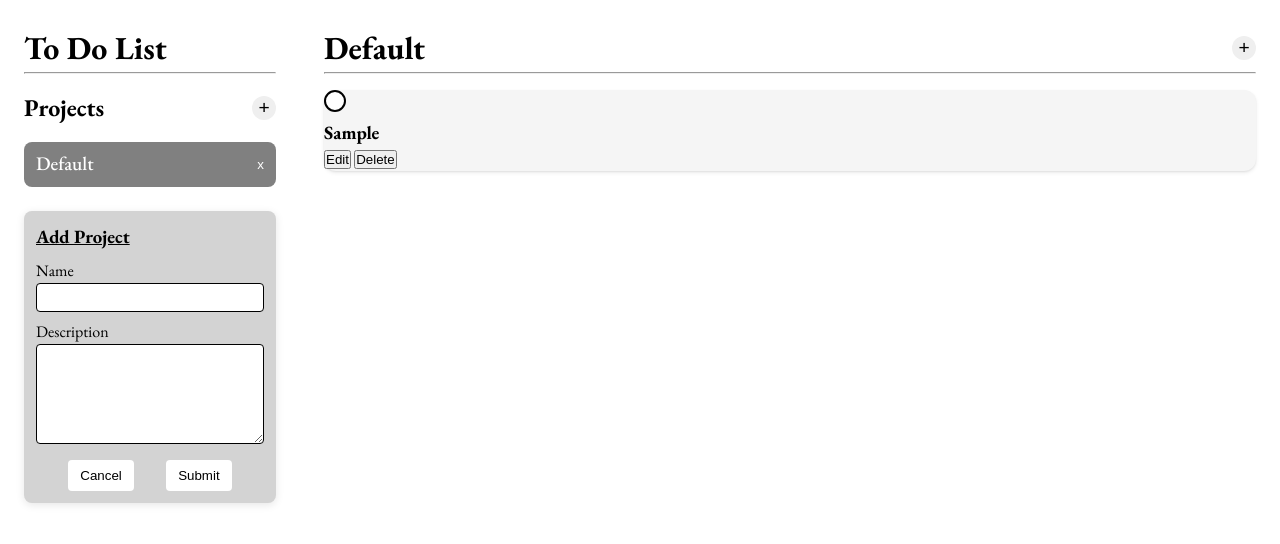
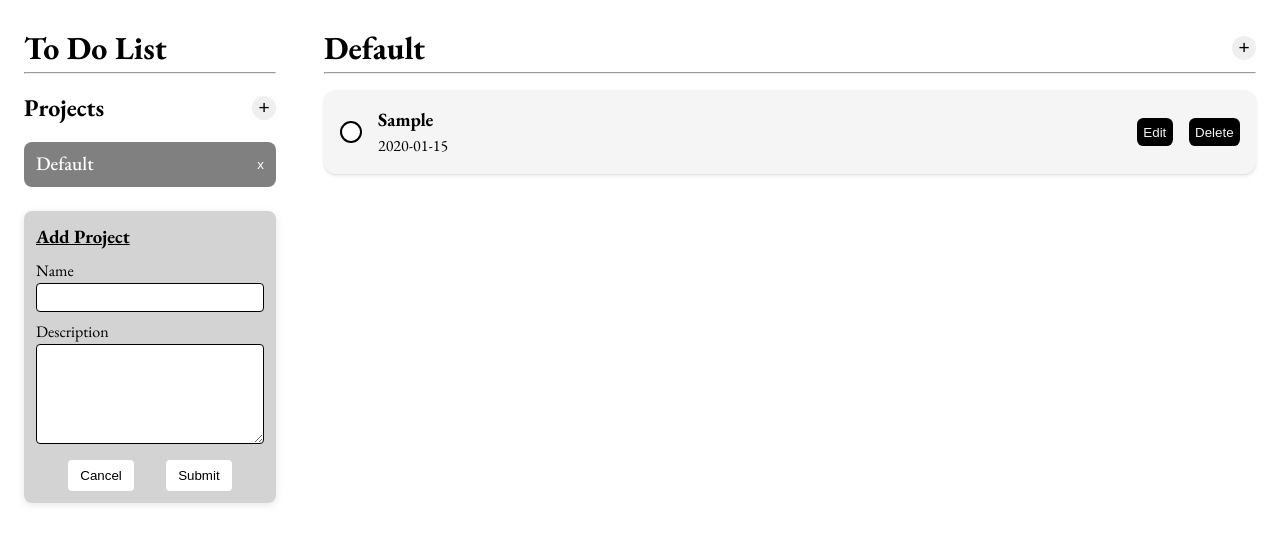
Before and after one commit to Burrpiee/TOP_TodoList_2ndTry, a website built with webpack: page src/template.html in a window 1280 px wide. Both pictures are taken after typing "Sample", "Sample", "2020-01-15", "Sample" into the empty fields and a click on the button "Add". Built offline with nearby package versions, Linux system fonts and the light colour scheme.

Commit message:
Align and style the todo items.

```diff
--- a/src/modules/domManager.js
+++ b/src/modules/domManager.js
@@ -145,6 +145,7 @@ const renderTodos = (projectId) => {
         </div>
         <div class = "todo-content">
             <h3>${todo.title}</h3>
+            <div>${todo.dueDate}</div>
         </div>
         <div class = "todo-actions">
             <button>Edit</button>
--- a/src/styles.css
+++ b/src/styles.css
@@ -178,6 +178,10 @@ li {
 }
 
 .todo-item {
+    display: grid;
+    grid-template-columns: auto 1fr auto;
+    gap: 1rem;
+    padding: 1rem;
     background-color: whitesmoke;
     border-radius: 12px;
     box-shadow:
@@ -187,6 +191,8 @@ li {
 
 /* todo item checkbox section */
 .todo-checkbox {
+    display: flex;
+    align-items: center;
 
     /* Hidden checkbox */
     & > input[type="checkbox"]{
@@ -213,6 +219,9 @@ li {
     label {
         cursor: pointer;
         user-select: none;
+        /* To completely align with the todo item */
+        display: flex;
+        align-items: center;
     }
 }
 
@@ -256,6 +265,24 @@ li {
     box-shadow:
     0 1px 2px rgba(0, 0, 0, 0.07),
     0 2px 4px rgba(0, 0, 0, 0.07);
+}
+
+.todo-actions {
+    display: flex;
+    align-items: center;
+    gap: 1rem;
+
+    button {
+        color: whitesmoke;
+        background-color: black;
+        padding: 0.4rem;
+        border: 0;
+        border-radius: 0.4rem;
+
+        &:hover {
+            background-color: dimgray;
+        }
+    }
 }
 
 
```
